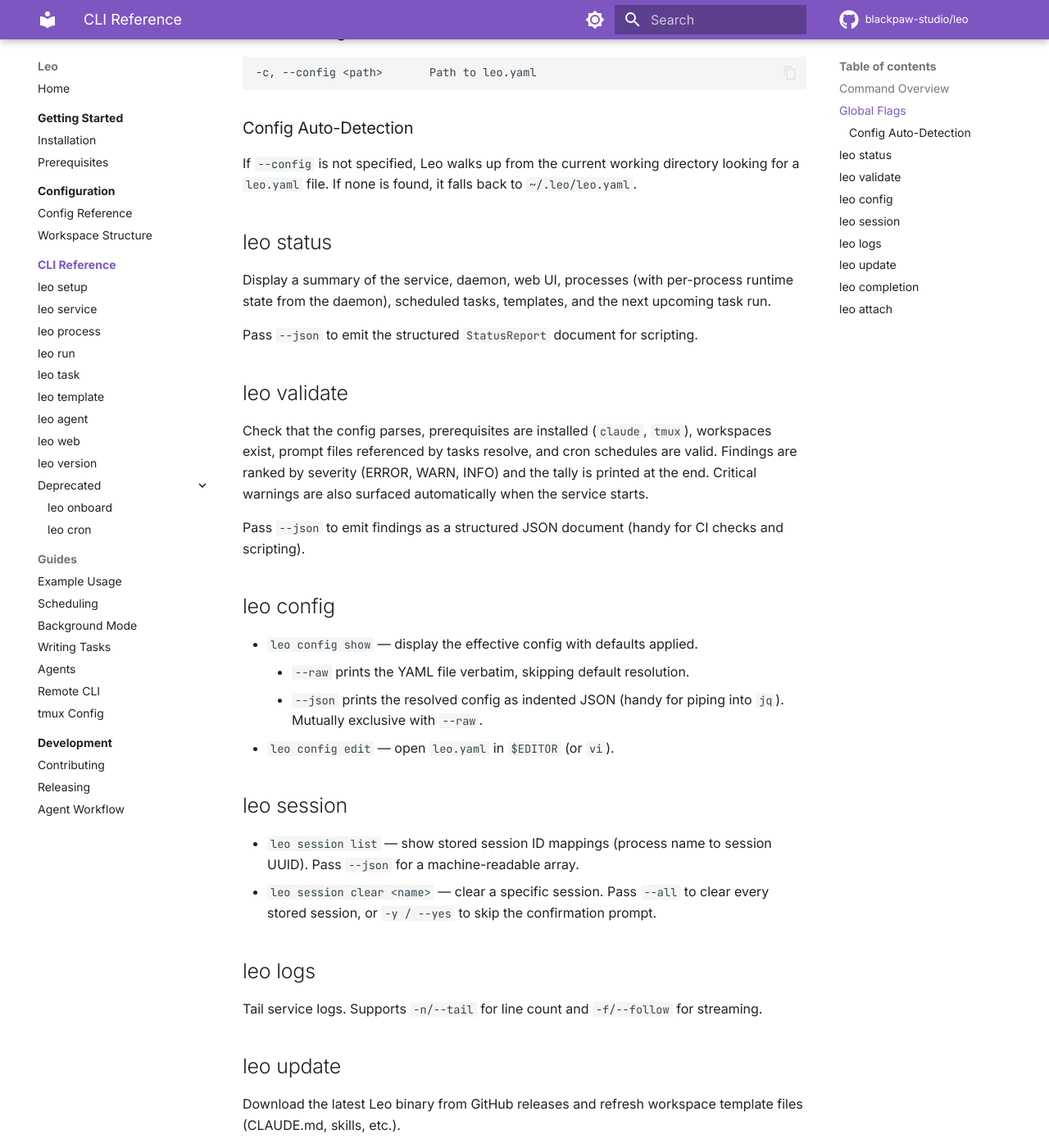
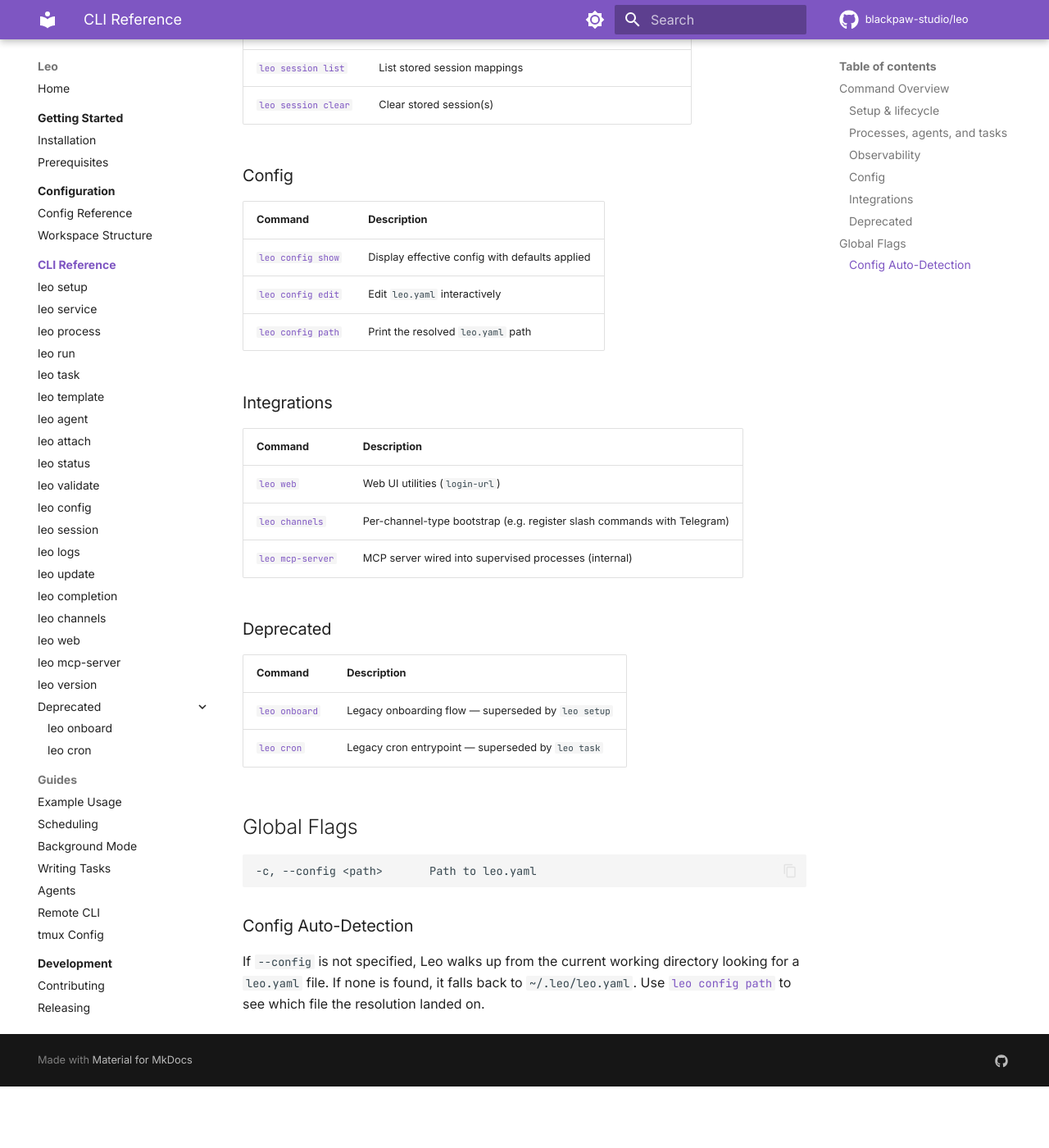
Before and after one commit to blackpaw-studio/leo, an MkDocs documentation site: the page built from docs/cli/index.md, in a window 1280 px wide and 1400 px high, scrolled down 1270 px. Shown: the whole window at 82% size. Built offline with MkDocs 1.6.1 and Material for MkDocs 9.7.7, drawn with Linux system fonts in a browser that asks for light colours; comment, search, counter and statistics services are not loaded; after the commit the page ends 2595 px from its top, so only the background shows below that; some of the changed text lies outside the part shown.

Commit message:
docs(cli): give every top-level command its own reference page (#71)
Every subcommand registered in internal/cli/root.go now has a dedicated
docs/cli/ page: attach, status, validate, config, session, logs, update,
completion, channels, mcp-server. The CLI index becomes a grouped
overview that links to those pages instead of embedding full sections,
and the mkdocs nav surfaces the new entries. Fixes two in-repo links to
the old index anchors in setup.md and process.md.

```diff
--- a/docs/cli/index.md
+++ b/docs/cli/index.md
@@ -1,30 +1,62 @@
 # CLI Reference
 
-Leo provides commands for setup, process management, task scheduling, template management, and agent dispatch.
+Leo provides commands for setup, process management, task scheduling, template management, agent dispatch, and day-to-day operations.
 
 ## Command Overview
+
+### Setup & lifecycle
 
 | Command | Description |
 |---------|-------------|
 | [`leo setup`](setup.md) | Interactive setup wizard |
+| [`leo update`](update.md) | Self-update the binary (verifies cosign signature) |
+| [`leo validate`](validate.md) | Check config, prerequisites, and workspace health |
+| [`leo completion`](completion.md) | Generate shell completion script (bash/zsh/fish) |
+| [`leo version`](version.md) | Print version |
+
+### Processes, agents, and tasks
+
+| Command | Description |
+|---------|-------------|
 | [`leo service`](service.md) | Manage persistent Claude sessions and the daemon |
 | [`leo process`](process.md) | List, add, remove, enable, or disable supervised processes |
 | [`leo task`](task.md) | Manage scheduled tasks (list, add, remove, enable, disable, history, logs) |
 | [`leo template`](template.md) | Inspect and remove agent templates |
 | [`leo agent`](agent.md) | Spawn and control ephemeral agents (local or via SSH) |
-| [`leo attach <name>`](#leo-attach) | Attach to a supervised process or running agent |
-| [`leo run <task>`](run.md) | Run a scheduled task once |
-| [`leo status`](#leo-status) | Show overall status (service, processes, tasks, templates, web UI) |
-| [`leo validate`](#leo-validate) | Check config, prerequisites, and workspace health |
-| [`leo config show`](#leo-config) | Display effective config with defaults applied |
-| [`leo config edit`](#leo-config) | Edit config interactively |
-| [`leo session list`](#leo-session) | List stored session mappings |
-| [`leo session clear`](#leo-session) | Clear stored session(s) |
-| [`leo logs`](#leo-logs) | Tail service or process logs |
-| [`leo update`](#leo-update) | Self-update binary and refresh workspace files |
-| [`leo completion`](#leo-completion) | Generate shell completion script (bash/zsh/fish) |
-| [`leo web`](web.md) | Web UI utilities (login-url) |
-| [`leo version`](version.md) | Print version |
+| [`leo attach`](attach.md) | Attach to a supervised process or running agent (with optional interactive picker) |
+| [`leo run`](run.md) | Run a scheduled task once |
+
+### Observability
+
+| Command | Description |
+|---------|-------------|
+| [`leo status`](status.md) | Overall status (service, processes, tasks, templates, web UI) |
+| [`leo logs`](logs.md) | Tail service or per-process logs |
+| [`leo session list`](session.md#leo-session-list) | List stored session mappings |
+| [`leo session clear`](session.md#leo-session-clear) | Clear stored session(s) |
+
+### Config
+
+| Command | Description |
+|---------|-------------|
+| [`leo config show`](config.md#leo-config-show) | Display effective config with defaults applied |
+| [`leo config edit`](config.md#leo-config-edit) | Edit `leo.yaml` interactively |
+| [`leo config path`](config.md#leo-config-path) | Print the resolved `leo.yaml` path |
+
+### Integrations
+
+| Command | Description |
+|---------|-------------|
+| [`leo web`](web.md) | Web UI utilities (`login-url`) |
+| [`leo channels`](channels.md) | Per-channel-type bootstrap (e.g. register slash commands with Telegram) |
+| [`leo mcp-server`](mcp-server.md) | MCP server wired into supervised processes (internal) |
+
+### Deprecated
+
+| Command | Description |
+|---------|-------------|
+| [`leo onboard`](onboard.md) | Legacy onboarding flow — superseded by `leo setup` |
+| [`leo cron`](cron.md) | Legacy cron entrypoint — superseded by `leo task` |
 
 ## Global Flags
 
@@ -34,53 +66,4 @@ Leo provides commands for setup, process management, task scheduling, template m
 
 ### Config Auto-Detection
 
-If `--config` is not specified, Leo walks up from the current working directory looking for a `leo.yaml` file. If none is found, it falls back to `~/.leo/leo.yaml`.
-
-## leo status
-
-Display a summary of the service, daemon, web UI, processes (with per-process runtime state from the daemon), scheduled tasks, templates, and the next upcoming task run.
-
-Pass `--json` to emit the structured `StatusReport` document for scripting.
-
-## leo validate
-
-Check that the config parses, prerequisites are installed (`claude`, `tmux`), workspaces exist, prompt files referenced by tasks resolve, and cron schedules are valid. Findings are ranked by severity (ERROR, WARN, INFO) and the tally is printed at the end. Critical warnings are also surfaced automatically when the service starts.
-
-Pass `--json` to emit findings as a structured JSON document (handy for CI checks and scripting).
-
-## leo config
-
-- `leo config show` — display the effective config with defaults applied.
-    - `--raw` prints the YAML file verbatim, skipping default resolution.
-    - `--json` prints the resolved config as indented JSON (handy for piping into `jq`). Mutually exclusive with `--raw`.
-- `leo config edit` — open `leo.yaml` in `$EDITOR` (or `vi`).
-
-## leo session
-
-- `leo session list` — show stored session ID mappings (process name to session UUID). Pass `--json` for a machine-readable array.
-- `leo session clear <name>` — clear a specific session. Pass `--all` to clear every stored session, or `-y / --yes` to skip the confirmation prompt.
-
-## leo logs
-
-Tail service logs. Supports `-n/--tail` for line count and `-f/--follow` for streaming.
-
-## leo update
-
-Download the latest Leo binary from GitHub releases and refresh workspace template files (CLAUDE.md, skills, etc.).
-
-## leo completion
-
-Generate shell completion scripts for bash, zsh, or fish. Task, process, and template names support tab-completion across the CLI once completions are installed.
-
-## leo attach
-
-Shortcut for `leo process attach` or `leo agent attach`. Given a single name, Leo resolves against both namespaces:
-
-- If only a configured process matches, Leo attaches to its tmux session.
-- If only a running agent matches, Leo attaches to the agent's tmux session.
-- If both match, Leo refuses to guess and asks you to use the explicit subcommand.
-- If neither matches, Leo returns an error.
-
-When `--host` targets a remote, Leo delegates the whole resolution to the server by shelling `ssh -t <host> leo attach <name>` — the client does not need to know the remote's process list.
-
-See [`leo process attach`](process.md#leo-process-attach-name) and [`leo agent attach`](agent.md#leo-agent-attach-name) for the explicit forms.
+If `--config` is not specified, Leo walks up from the current working directory looking for a `leo.yaml` file. If none is found, it falls back to `~/.leo/leo.yaml`. Use [`leo config path`](config.md#leo-config-path) to see which file the resolution landed on.
--- a/mkdocs.yml
+++ b/mkdocs.yml
@@ -92,7 +92,17 @@ nav:
       - leo task: cli/task.md
       - leo template: cli/template.md
       - leo agent: cli/agent.md
+      - leo attach: cli/attach.md
+      - leo status: cli/status.md
+      - leo validate: cli/validate.md
+      - leo config: cli/config.md
+      - leo session: cli/session.md
+      - leo logs: cli/logs.md
+      - leo update: cli/update.md
+      - leo completion: cli/completion.md
+      - leo channels: cli/channels.md
       - leo web: cli/web.md
+      - leo mcp-server: cli/mcp-server.md
       - leo version: cli/version.md
       - Deprecated:
           - leo onboard: cli/onboard.md
```
Also changed, not shown: docs/cli/attach.md (added, +51 -0 lines), docs/cli/channels.md (added, +56 -0 lines), docs/cli/completion.md (added, +41 -0 lines), docs/cli/config.md (added, +68 -0 lines), docs/cli/logs.md (added, +40 -0 lines), docs/cli/mcp-server.md (added, +29 -0 lines), docs/cli/process.md (+1 -1 lines), docs/cli/session.md (added, +60 -0 lines), docs/cli/setup.md (+1 -1 lines), docs/cli/status.md (added, +42 -0 lines), docs/cli/update.md (added, +37 -0 lines), docs/cli/validate.md (added, +52 -0 lines).
